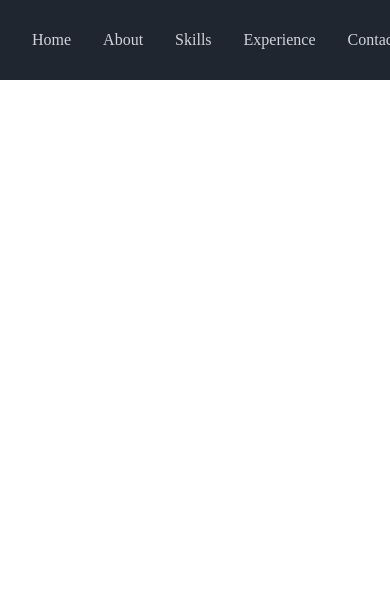
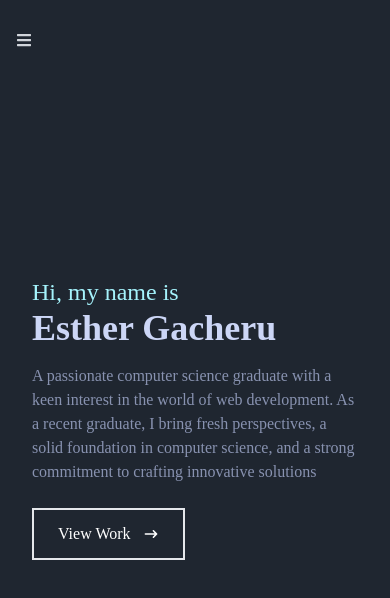
Before and after one commit to GacheruE/portfolio_react, a React (Create React App) app: page / in a window 390 px wide. Shown: the top 598 px of the page. Built offline with nearby package versions, Linux system fonts and the light colour scheme.

Commit message:
feat:Add home and responsive design to navigation bar

```diff
--- a/src/App.js
+++ b/src/App.js
@@ -1,10 +1,12 @@
 import Nav from './components/Nav';
 import './App.css';
+import Home from './components/Home';
 
 function App() {
   return (
     <div>
       <Nav />
+      <Home />
     </div>
   );
 }
--- /dev/null
+++ b/src/components/Home.js
@@ -0,0 +1,24 @@
+import React from 'react'
+import{HiArrowNarrowRight} from 'react-icons/hi'
+
+const Home = () => {
+  return (
+    <div name='home' className='w-full h-screen bg-[#1f2630]'>
+
+        {/*Container */}
+        <div className='max-w-[1000px] mx-auto px-8 flex flex-col justify-center h-full'>
+            <p className='text-cyan-200 text-2xl sm:text-4xl'>Hi, my name is</p>
+            <h1 className='text-4xl sm:text-7xl font-bold text-[#ccd6f6]'>Esther Gacheru</h1>
+            <p className='text-[#8892b0] py-4 max-w-[700px]'>A passionate computer science graduate with a keen interest in the world of web development. As a recent graduate, I bring fresh
+              perspectives, a solid foundation in computer science, and a strong commitment to crafting innovative solutions</p>
+        <div>
+            <button className='text-white border-2 px-6 py-3 my-2 flex items-center hover:bg-cyan-200 hover:border-cyan-200'>View Work
+            <HiArrowNarrowRight className='ml-3' /> </button>
+        </div>
+
+        </div>
+    </div>
+  )
+}
+
+export default Home
--- a/src/components/Nav.js
+++ b/src/components/Nav.js
@@ -1,30 +1,17 @@
-import React from 'react'
+import React, {useState} from 'react'
 import {FaBars, FaTimes} from 'react-icons/fa'
 
 const Nav = () => {
+    const [nav,setNav] = useState(false)
+    const handleClick = () => setNav(!nav)
+
+
   return (
     <div className='fixed w-full h-[80px] flex justify-between items-center px-4 bg-[#1f2630] text-gray-300'>
 
 
         {/*menu*/}
-        <div>
-            <ul className='flex'>
-                <li>Home</li>
-                <li>About</li>
-                <li>Skills</li>
-                <li>Experience</li>
-                <li>Contact</li>
-            </ul>
-        </div>
-
-        {/*hamburger*/}
-        <div>
-            <FaBars />
-        </div>
-
-
-        {/*mobile menu*/}
-        <ul className='hidden'>
+            <ul className='hidden md:flex'>
                 <li>Home</li>
                 <li>About</li>
                 <li>Skills</li>
@@ -33,6 +20,22 @@ const Nav = () => {
             </ul>
 
 
+        {/*hamburger*/}
+        <div onClick={handleClick} className='md:hidden z-10'>
+            {!nav ? <FaBars /> : <FaTimes />}
+        </div>
+
+
+        {/*mobile menu*/}
+        <ul className={!nav ? 'hidden':' absolute top-0 left-0 w-full h-screen bg-[#1f2630] flex flex-col justify-center items-center '}>
+                <li className='py-6'>Home</li>
+                <li className='py-6'> About</li>
+                <li className='py-6'>Skills</li>
+                <li className='py-6'>Experience</li>
+                <li className='py-6'>Contact</li>
+            </ul>
+
+
     </div>
   )
 }
```
